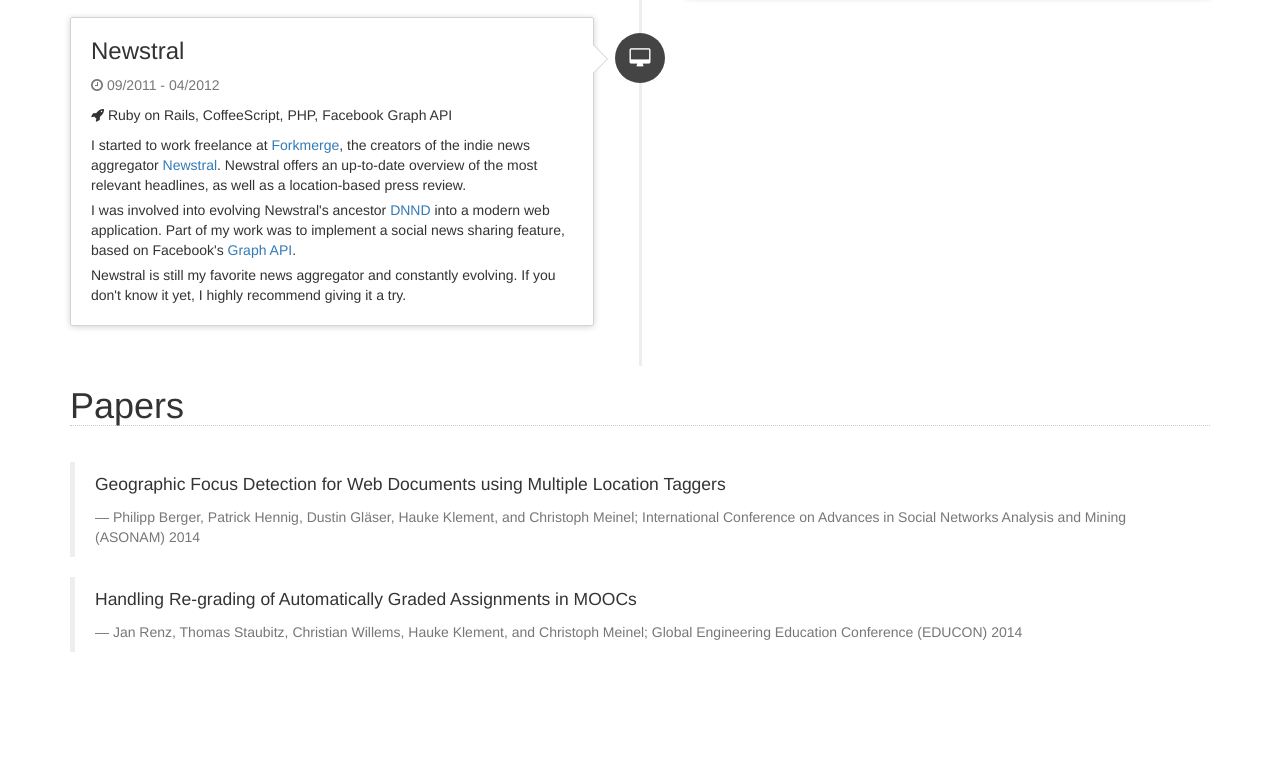
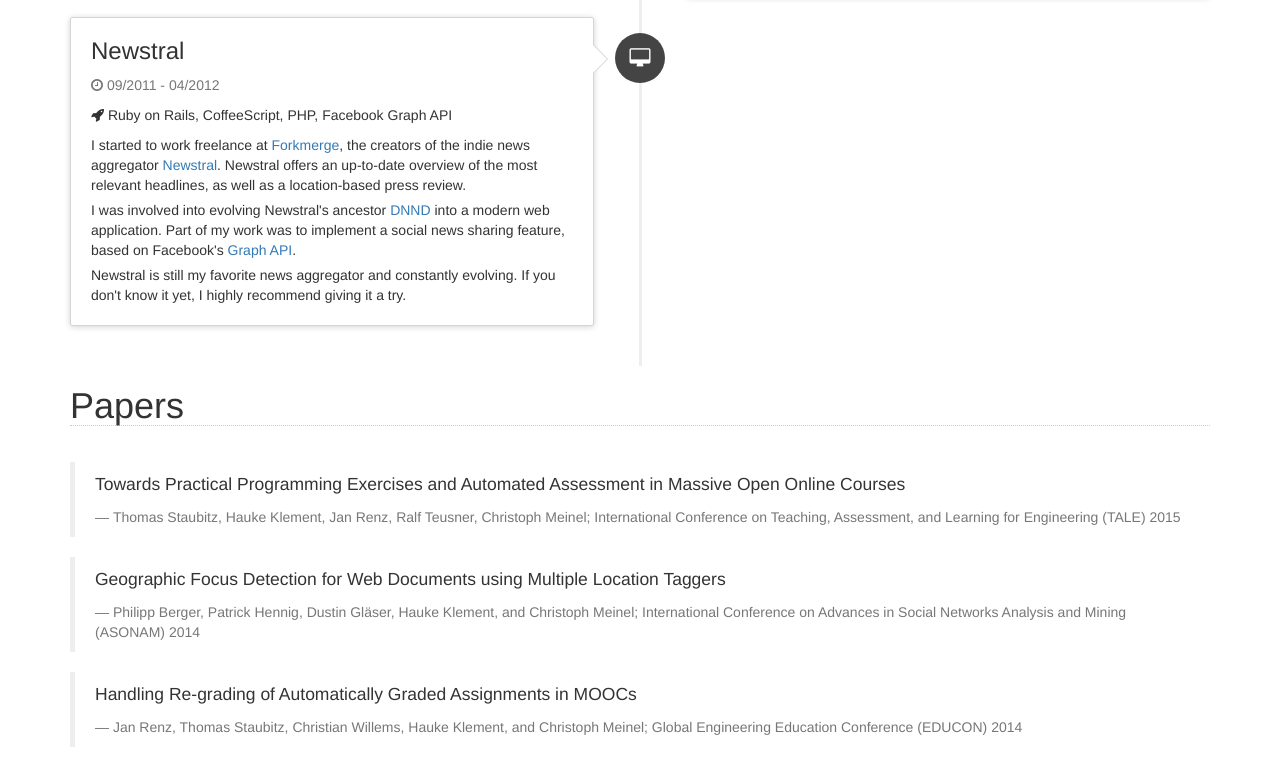
Before and after one commit to hklement/hklement.github.io, a website: page index.html in a window 1280 px wide. Shown: the part 5577-6344 px from the top of the page. Before the commit the page ends 6249 px from the top, so only its background shows below. Drawn offline with nearby package versions, Linux system fonts and the light colour scheme.

Commit message:
added paper reference

```diff
--- a/index.html
+++ b/index.html
@@ -102,6 +102,12 @@
         <ul class="list-unstyled">
           <li>
             <blockquote>
+              <p>Towards Practical Programming Exercises and Automated Assessment in Massive Open Online Courses<p>
+              <footer>Thomas Staubitz, Hauke Klement, Jan Renz, Ralf Teusner, Christoph Meinel; International Conference on Teaching, Assessment, and Learning for Engineering (TALE) 2015</footer>
+            </blockquote>
+          </li>
+          <li>
+            <blockquote>
               <p>Geographic Focus Detection for Web Documents using Multiple Location Taggers<p>
               <footer>Philipp Berger, Patrick Hennig, Dustin Gläser, Hauke Klement, and Christoph Meinel; International Conference on Advances in Social Networks Analysis and Mining (ASONAM) 2014</footer>
             </blockquote>
```
